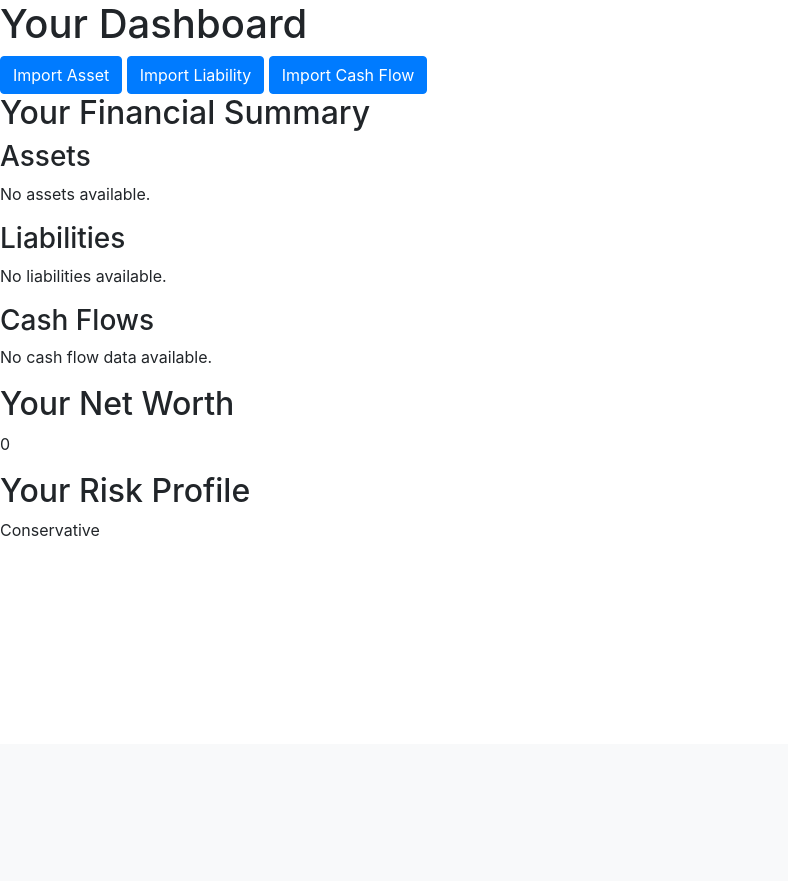
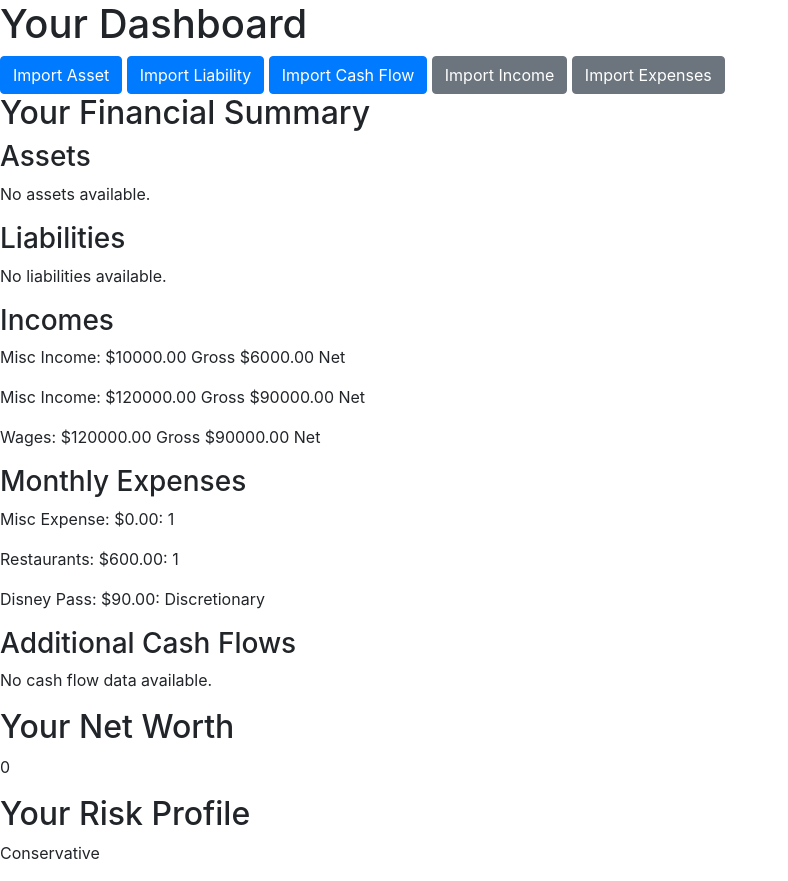
Before and after one commit to mario9100/group7proj, a Django app: page /Finapp/dashboard/ in a window 1280 px wide. Shown: the part 56-937 px from the top of the page, without its empty margins (0-788 px from the left). Before the commit the page ends 593 px from the top, so only its background shows below. Run offline with Django 4.2, Linux system fonts and the light colour scheme; a user stored in the database is signed in; data comes from the database, SQL or seed files in the repository; both versions use the stored data as it was after the commit; some libraries are stand-ins or nearby versions.

Commit message:
Add Income and Expenses

```diff
--- a/Finapp/models.py
+++ b/Finapp/models.py
@@ -63,3 +63,24 @@ class Questionnaire(models.Model):
 
     def __str__(self):
         return f"Questionnaire for {self.user.username}"
+
+# models.py
+
+class Income(models.Model):
+    user = models.ForeignKey(User, on_delete=models.CASCADE)
+    name = models.CharField(max_length=100, default='Misc Income')
+    gross_income = models.DecimalField(max_digits=10, decimal_places=2)
+    net_income = models.DecimalField(max_digits=10, decimal_places=2)
+    date_added = models.DateField(auto_now_add=True)
+
+    def __str__(self):
+        return f"{self.user.username} - Gross: {self.gross_income}, Net: {self.net_income}"
+
+class Expense(models.Model):
+    user = models.ForeignKey(User, on_delete=models.CASCADE)
+    name = models.CharField(max_length=100, default='Misc Expense')
+    amount = models.DecimalField(max_digits=10, decimal_places=2)
+    date_added = models.DateField(auto_now_add=True)
+    expense_type = models.CharField(max_length=50)
+    def __str__(self):
+        return f"{self.user.username} - Living: {self.living_expenses}, Discretionary: {self.discretionary_expenses}"
--- a/Finapp/templates/Finapp/dashboard.html
+++ b/Finapp/templates/Finapp/dashboard.html
@@ -8,6 +8,8 @@
         <a href="{% url 'Finapp:import_asset' %}" class="btn btn-primary">Import Asset</a>
         <a href="{% url 'Finapp:import_liability' %}" class="btn btn-primary">Import Liability</a>
         <a href="{% url 'Finapp:import_cash_flow' %}" class="btn btn-primary">Import Cash Flow</a>
+        <a href="{% url 'Finapp:import_income' %}" class="btn btn-secondary">Import Income</a>
+        <a href="{% url 'Finapp:import_expense' %}" class="btn btn-secondary">Import Expenses</a>
     </div>
 
     <div class="financial-summary">
@@ -31,7 +33,27 @@
             <p>No liabilities available.</p>
         {% endfor %}
 
-        <h3>Cash Flows</h3>
+        <!-- Incomes -->
+        <h3>Incomes</h3>
+        {% for income in incomes %}
+            <div class="financial-data">
+                <p>{{ income.name}}: ${{ income.gross_income}} Gross ${{ income.net_income }} Net</p>
+            </div>
+        {% empty %}
+            <p>No income data available.</p>
+        {% endfor %}
+
+        <!-- Expenses -->
+        <h3>Monthly Expenses</h3>
+        {% for expense in expenses %}
+            <div class="financial-data">
+                <p>{{ expense.name }}: ${{ expense.amount }}: {{ expense.expense_type }}</p>
+            </div>
+        {% empty %}
+            <p>No expense data available.</p>
+        {% endfor %}
+
+        <h3>Additional Cash Flows</h3>
         {% for cash_flow in cash_flows %}
             <div class="financial-data">
                 <p>Date: {{ cash_flow.date }} - Amount: {{ cash_flow.amount }}</p>
--- a/Finapp/urls.py
+++ b/Finapp/urls.py
@@ -20,5 +20,7 @@ urlpatterns = [
     path('accounts/', include('django.contrib.auth.urls')),
     path('dashboard/', views.dashboard, name='dashboard'),
     path('questionnaire/', questionnaire_view, name='questionnaire'),
+    path('import_income/', views.import_income, name='import_income'),
+    path('import_expense/', views.import_expense, name='import_expense'),
     # Add more URL patterns as needed.
 ]
--- a/Finapp/views.py
+++ b/Finapp/views.py
@@ -9,8 +9,9 @@ from django.contrib.auth.decorators import login_required
 from .models import Asset, Liability, CashFlow
 from django.contrib import messages
 from django.db import models
-from .forms import QuestionnaireForm
+from .forms import QuestionnaireForm, IncomeForm, ExpenseForm
 from .models import RiskProfile
+from .models import Income, Expense
 def success(request):
     return render(request, 'Finapp/success.html')
 
@@ -111,17 +112,20 @@ def dashboard(request):
     liabilities = Liability.objects.filter(user=request.user)
     cash_flows = CashFlow.objects.filter(user=request.user)
     user_profile = UserProfile.objects.get(user=request.user)  # Get the user profile
-
     total_assets = assets.aggregate(total=models.Sum('amount'))['total'] or 0
     total_liabilities = liabilities.aggregate(total=models.Sum('amount'))['total'] or 0
     net_worth = total_assets - total_liabilities
+    incomes = Income.objects.filter(user=request.user)
+    expenses = Expense.objects.filter(user=request.user)
 
     context = {
         'assets': assets,
         'liabilities': liabilities,
         'cash_flows': cash_flows,
         'net_worth': net_worth,
-        'risk_profile': user_profile.risk_profile,  # Add the risk profile to the context
+        'risk_profile': user_profile.risk_profile,
+        'incomes': incomes,
+        'expenses': expenses,
     }
     return render(request, 'Finapp/dashboard.html', context)
 
@@ -161,3 +165,36 @@ def determine_risk_profile(data):
         return RiskProfile.objects.get(profile_name='Conservative')
     else:
         return RiskProfile.objects.get(profile_name='Moderate')
+
+# views.py
+
+@login_required
+def import_income(request):
+    if request.method == 'POST':
+        form = IncomeForm(request.POST)
+        if form.is_valid():
+            income = form.save(commit=False)
+            income.user = request.user
+            income.save()
+            return redirect('Finapp:dashboard')
+    else:
+        form = IncomeForm()
+    return render(request, 'Finapp/import_income.html', {'form': form})
+
+@login_required
+def import_expense(request):
+    if request.method == 'POST':
+        form = ExpenseForm(request.POST)
+        if form.is_valid():
+            # Save the expense with the user and type
+            expense = form.save(commit=False)
+            expense.user = request.user
+            expense.expense_type = form.cleaned_data['expense_type']
+            expense.save()
+            # Redirect to a new URL:
+            return redirect('Finapp:dashboard')  # Update with your actual redirect destination
+
+    else:
+        form = ExpenseForm()
+
+    return render(request, 'Finapp/import_expense.html', {'form': form})
```
Also changed, not shown: Finapp/forms.py (+21 -1 lines), Finapp/templates/Finapp/import_expense.html (added, +16 -0 lines), Finapp/templates/Finapp/import_income.html (added, +13 -0 lines), Finapp/migrations/0007_income_expense.py (added), Finapp/migrations/0008_expense_name_income_name.py (added), Finapp/migrations/0009_remove_expense_discretionary_expenses_and_more.py (added), Finapp/migrations/0010_expense_expense_type.py (added), db.sqlite3.
